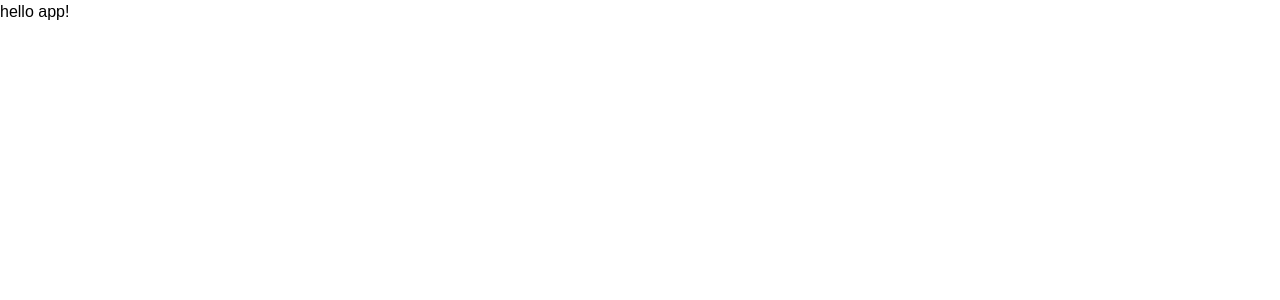
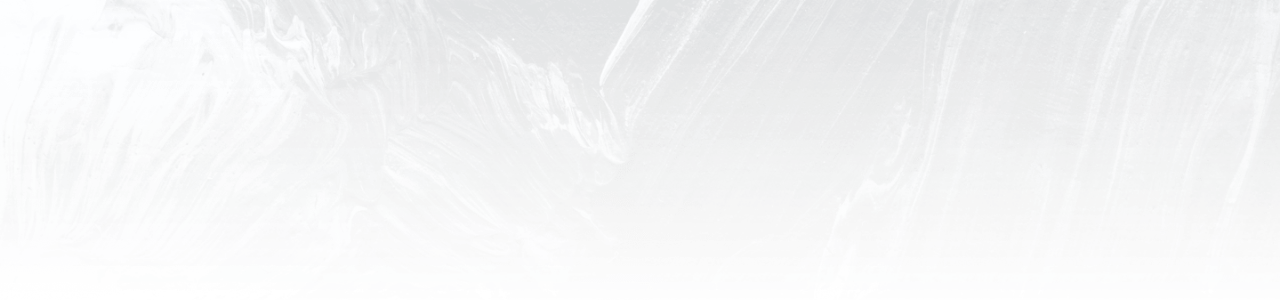
Before and after one commit to AimanAnizan56/clipboard-landing-page, a React (Vite) app: page / in a window 1280 px wide. Shown: the top 300 px of the page. Built offline with nearby package versions, Linux system fonts and the light colour scheme; a web font is replaced by a local one.

Commit message:
Add background image

```diff
--- a/src/App.tsx
+++ b/src/App.tsx
@@ -1,7 +1,8 @@
+import { BackgroundImage } from './components/BackgroundImage';
 function App() {
   return (
     <>
-      <div>hello app!</div>
+      <BackgroundImage />
     </>
   );
 }
--- /dev/null
+++ b/src/components/BackgroundImage.tsx
@@ -0,0 +1,11 @@
+import bgDesktop from '../assets/bg-header-desktop.png';
+import bgMobile from '../assets/bg-header-mobile.png';
+
+export const BackgroundImage = () => {
+  return (
+    <div className="absolute top-0 left-0">
+      <img src={bgDesktop} className="hidden md:block w-[100vw] h-20vh" />
+      <img src={bgMobile} className="md:hidden w-[100vw] h-20vh" />
+    </div>
+  );
+};
```
